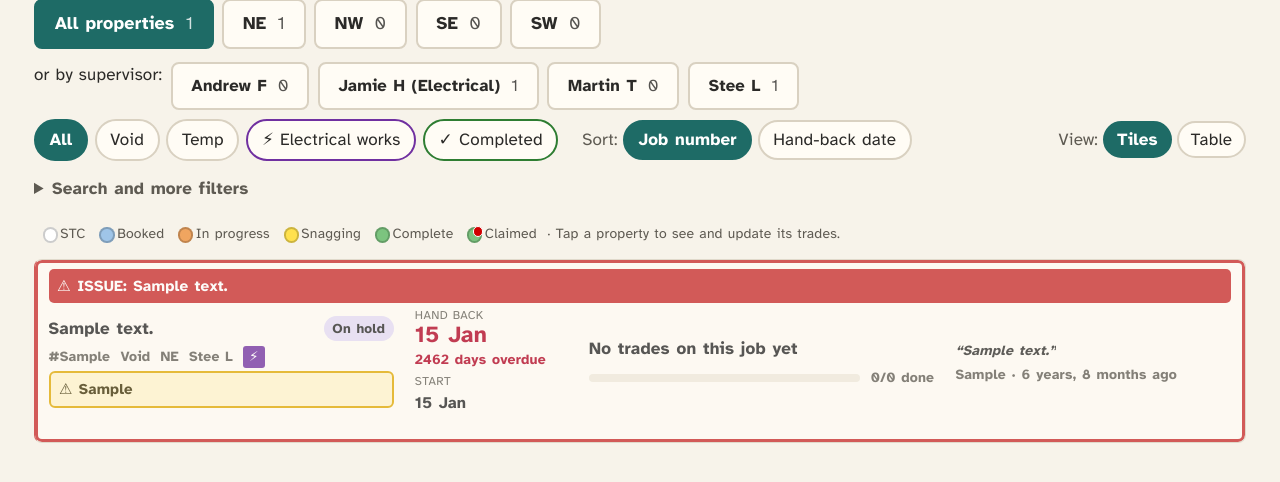
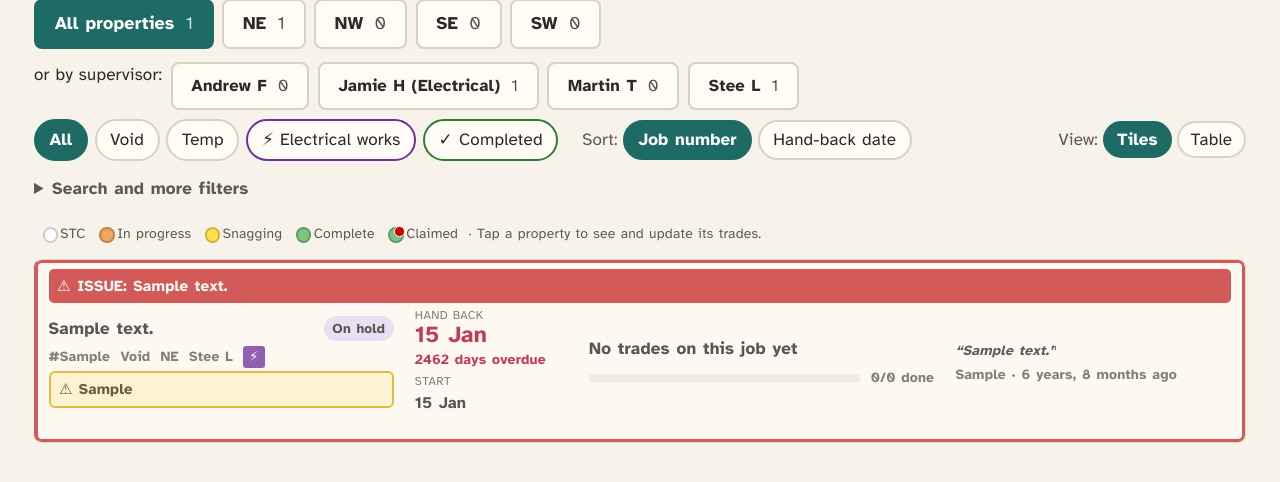
Before and after one commit to dayneral/Order-system, a Django app: page /voids/ in a window 1280 px wide. Shown: the part 177-659 px from the top of the page. Run offline with Django 5.2, Linux system fonts and the light colour scheme; a user stored in the database is signed in; data comes from the database, SQL or seed files in the repository; tables that the repository leaves empty hold one stand-in row (values such as "Sample post"); data that the repository does not hold is empty.

Commit message:
Voids: remove the Booked trade status (STC, In progress, Snagging, Complete)
Existing booked trades become in progress; the tracker's light-blue colour
imports as in progress.

Co-Authored-By: Claude Opus 5.5 <noreply@anthropic.com>
Claude-Session: https://claude.ai/code/session_01FmFqdhit4df9Yt3pSvoEpM

```diff
--- a/templates/voids/overview.html
+++ b/templates/voids/overview.html
@@ -41,7 +41,7 @@
 <section class="ov-section">
   <h2>Trades holding jobs up</h2>
   <p class="hint">Open voids where each trade is not yet complete. Click a trade to see them.</p>
-  <p class="legend"><span class="sw t-stc"></span>STC (no one assigned) <span class="sw t-booked"></span>Booked <span class="sw t-in_progress"></span>In progress <span class="sw t-snagging"></span>Snagging</p>
+  <p class="legend"><span class="sw t-stc"></span>STC (no one assigned) <span class="sw t-in_progress"></span>In progress <span class="sw t-snagging"></span>Snagging</p>
   <table class="bars">
     {% for r in trades %}
     <tr><th scope="row"><a href="{{ r.url }}">{{ r.trade.name }}</a></th>
--- a/templates/voids/void_list.html
+++ b/templates/voids/void_list.html
@@ -41,7 +41,7 @@
 
 {% if view == "tiles" %}
 <p class="key">
-  <span class="dot t-stc"></span>STC <span class="dot t-booked"></span>Booked
+  <span class="dot t-stc"></span>STC
   <span class="dot t-in_progress"></span>In progress <span class="dot t-snagging"></span>Snagging
   <span class="dot t-complete"></span>Complete <span class="dot t-complete claimed"></span>Claimed
   &nbsp;· Tap a property to see and update its trades.
@@ -55,7 +55,7 @@
   <span class="k st-new">New: needs visit</span><span class="k st-stc">STC</span>
   <span class="k st-in_progress">In progress</span><span class="k st-snagging">Snagging</span>
   <span class="k st-complete">Complete</span>
-  &nbsp;Trades: <span class="k t-booked">Booked</span>
+  &nbsp;Trades:
   <span class="k t-in_progress">In progress</span><span class="k t-snagging">Snagging</span>
   <span class="k t-complete">Complete</span><span class="k claimed">Red = claimed</span>
   &nbsp;Click a trade cell to update it.
--- a/voids/importer.py
+++ b/voids/importer.py
@@ -8,7 +8,7 @@ using the colour key in the top rows of each tab:
     Works in Progress   -> trade in progress
     Snagging / Follow On (yellow) -> snagging
     Issue (red fill)    -> issue
-    Glazing / Comp Door (light blue) -> booked / ordered
+    Glazing / Comp Door (light blue) -> in progress (ordered)
     Hand Back This Week (lavender, on the address) -> no import value; worked out from dates
     Electrical Flag (purple) -> electrical flag
     Red writing         -> claimed for payment
@@ -52,7 +52,7 @@ LEGEND = {
     "snagging issued": S.SNAGGING,
     "follow on": S.SNAGGING,
     "issue": ISSUE,
-    "glazing comp door": S.BOOKED,
+    "glazing comp door": S.IN_PROGRESS,
     "electrical flag": "electrical",
     "hand back this week": "handback",
 }
@@ -123,7 +123,7 @@ def to_date(value, today):
     return guess_date(clean(value), today) if value else None
 
 
-WORK_COLOURS = (S.COMPLETE, S.IN_PROGRESS, S.SNAGGING, ISSUE, S.BOOKED)
+WORK_COLOURS = (S.COMPLETE, S.IN_PROGRESS, S.SNAGGING, ISSUE)
 
 
 def parse_task(cell, legend, today):
--- a/voids/models.py
+++ b/voids/models.py
@@ -255,7 +255,6 @@ class TradeTask(models.Model):
     class Status(models.TextChoices):
         NOT_REQUIRED = "not_required", "Not required"
         STC = "stc", "STC"
-        BOOKED = "booked", "Booked / ordered"
         IN_PROGRESS = "in_progress", "In progress"
         SNAGGING = "snagging", "Snagging / follow on"
         COMPLETE = "complete", "Complete"
--- a/voids/overview.py
+++ b/voids/overview.py
@@ -87,7 +87,6 @@ def build(job=None):
     for t in Trade.objects.filter(active=True):
         tasks = [x for v in open_v for x in v.tasks.all() if x.trade_id == t.pk]
         counts = {"stc": sum(x.status == T.STC for x in tasks),
-                  "booked": sum(x.status == T.BOOKED for x in tasks),
                   "in_progress": sum(x.status == T.IN_PROGRESS for x in tasks),
                   "snagging": sum(x.status == T.SNAGGING for x in tasks)}
         waiting = sum(counts.values())
--- a/voids/services.py
+++ b/voids/services.py
@@ -215,10 +215,10 @@ def supervises(sup, void):
     return False
 
 
-AUTO_DATE_STATUSES = (S.BOOKED, S.IN_PROGRESS, S.COMPLETE)
+AUTO_DATE_STATUSES = (S.IN_PROGRESS, S.COMPLETE)
 
 
 def auto_date(task, old_status):
-    """A status change sets the trade's date: the day it was assigned (booked / in progress) or completed."""
+    """A status change sets the trade's date: the day it was assigned (in progress) or completed."""
     if task.status != old_status and task.status in AUTO_DATE_STATUSES:
         task.date = timezone.localdate()
--- a/voids/views.py
+++ b/voids/views.py
@@ -125,13 +125,13 @@ def filtered_voids(request):
 
 
 # The status buttons on each trade, in workflow order.
-QUICK_STATUSES = [(TradeTask.Status.STC, "STC"), (TradeTask.Status.BOOKED, "Booked"),
+QUICK_STATUSES = [(TradeTask.Status.STC, "STC"),
                   (TradeTask.Status.IN_PROGRESS, "In progress"), (TradeTask.Status.SNAGGING, "Snagging"),
                   (TradeTask.Status.COMPLETE, "Complete")]
 
 STALE_STATUSES = [Void.Status.NEW, Void.Status.STC, Void.Status.IN_PROGRESS, Void.Status.SNAGGING]
 
-OUTSTANDING = [TradeTask.Status.STC, TradeTask.Status.BOOKED, TradeTask.Status.IN_PROGRESS,
+OUTSTANDING = [TradeTask.Status.STC, TradeTask.Status.IN_PROGRESS,
                TradeTask.Status.SNAGGING]
 
 
@@ -539,7 +539,7 @@ def hide_update(request, update_id):
 STATUS_FILLS = {"in_progress": "FFF4B183", "snagging": "FFFFF2A8", "complete": "FFC6E8C6", "new": "FFE3DAF5",
                 "handed_back": "FFDDDDDD"}
 TASK_FILLS = {"complete": "FFC6E8C6", "in_progress": "FFF4B183", "snagging": "FFFFF2A8",
-              "booked": "FFCFE2F3"}
+              }
 
 
 @login_required
```
Also changed, not shown: docs/VOIDS_PLAN.md (+1 -0 lines), tests/test_voids.py (+6 -0 lines), voids/migrations/0009_remove_booked.py (added).
